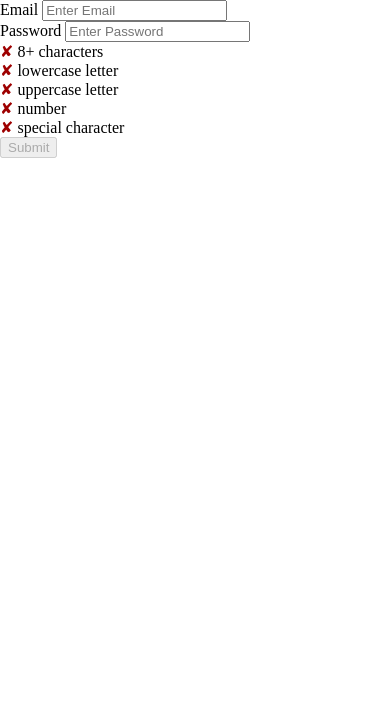
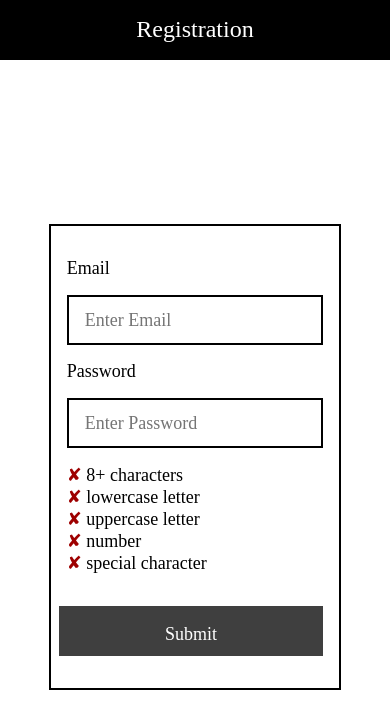
Before and after one commit to nilubava/registration, a plain HTML site: page index.html in a window 390 px wide. Drawn offline with Linux system fonts and the light colour scheme.

Commit message:
Added styles + media queries

```diff
--- a/index.css
+++ b/index.css
@@ -1,14 +1,117 @@
 * {
 	box-sizing: border-box;
 	margin: 0;
+	font-size: 18px;
+	font-family: 'ArialMT';
 }
 
-.valid:before {
+/* Row and columns */
+.row {
+	display: flex;
+	flex-direction: row;
+	flex-wrap: wrap;
+	width: 100%;
+	justify-content: space-between;
+	padding: 32px 8px;
+}
+
+.column {
+	display: flex;
+	flex-direction: column;
+	flex-basis: 100%;
+	margin: 0 8px;
+}
+
+/* Input field */
+input {
+	height: 50px;
+	width: 100%;
+	border: 2px solid #000000;
+	margin: 16px 0;
+	padding: 16px;
+}
+
+input[type=text] {
+	margin-right: 5px;
+}
+
+input[type=submit] {
+	background-color: #000000;
+	box-shadow: none;
+	color: #ffffff;
+	cursor: pointer;
+	margin: 0;
+}
+
+input[disabled="true"] {
+	cursor: auto;
+	opacity: 0.75;
+}
+
+/* Registration page specific */
+.registration {
+  height: 100vh;
+}
+
+.registration-title {
+	background-color: #000000;
+	padding: 16px;
+	text-align: center;
+	color: #ffffff;
+	width: 100%;
+	height: 60px;
+	font-size: 24px;
+}
+
+.registration-form {
+	width: 100%;
+	display: flex;
+	justify-content: center;
+	height: calc(100% - 50px);
+}
+
+.registration-form form {
+	border: 2px solid #000000;
+	align-self: center;
+	width: 75%;
+	min-width: 290px;
+	position: relative;
+}
+
+.registration-form__submit {
+	padding: 0 16px 32px 8px;
+}
+
+.registration-form__password .valid:before {
 	content: "\2714";
 	color: #009E2D;
 }
 
-.invalid:before {
+.registration-form__password .invalid:before {
 	content: "\2718";
 	color: #9E0000;
 }
+
+/* Media queries for tablet and desktop with mobile first approach */
+@media only screen and (min-width : 768px) and (max-width: 991px) {
+	.registration-form__email {
+		order: 2;
+	}
+
+	.registration-form__submit {
+		position: absolute;
+		right: 0;
+		bottom: 0;
+	}
+}
+
+@media only screen and (min-width : 768px) {
+	.column {
+		flex: 1;
+	}
+
+	.registration-form__submit {
+		width: 50%;
+		float: right;
+	}
+}
--- a/index.html
+++ b/index.html
@@ -6,12 +6,16 @@
 		<script src="index.js" defer></script>
 	</head>
 	<body>
+		<div class="registration">
+			<div class="registration-title">Registration</div>
+			<div class="registration-form">
 				<form action="/action_page.php">
-				<div>
+					<div class="row">
+						<div class="column registration-form__email">
 							<label for="email">Email</label>
 							<input type="text" id="email" name="email" placeholder="Enter Email">
 						</div>
-				<div>
+						<div class="column registration-form__password">
 							<label for="password">Password</label>
 							<input type="text" id="password" name="password" placeholder="Enter Password">
 							<div id="message">
@@ -22,9 +26,12 @@
 								<p id="special" class="invalid"> special character</p>
 							</div>
 						</div>
-			<div>
+					</div>
+					<div class="registration-form__submit">
 						<input type="submit" value="Submit" id="submit">
 					</div>
 				</form>
+			</div>
+		</div>
 	</body>
 </html>
```
Also changed, not shown: 1 other file. Lines whose indentation alone changed are shown as unchanged.
